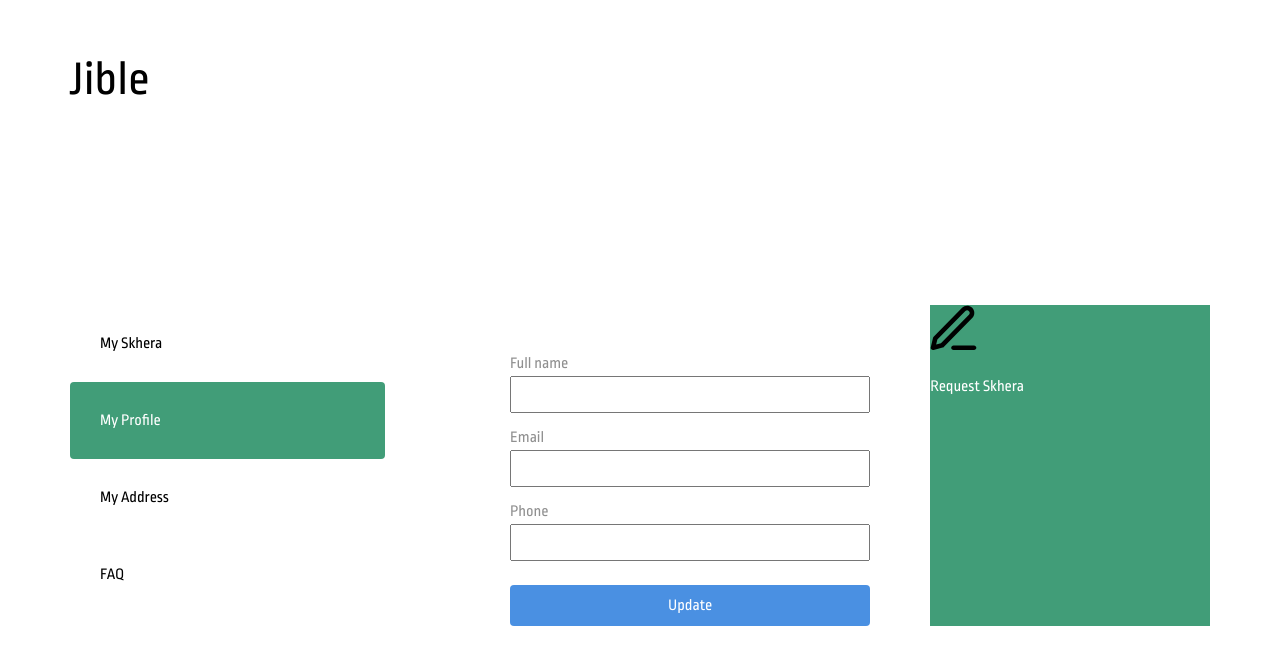
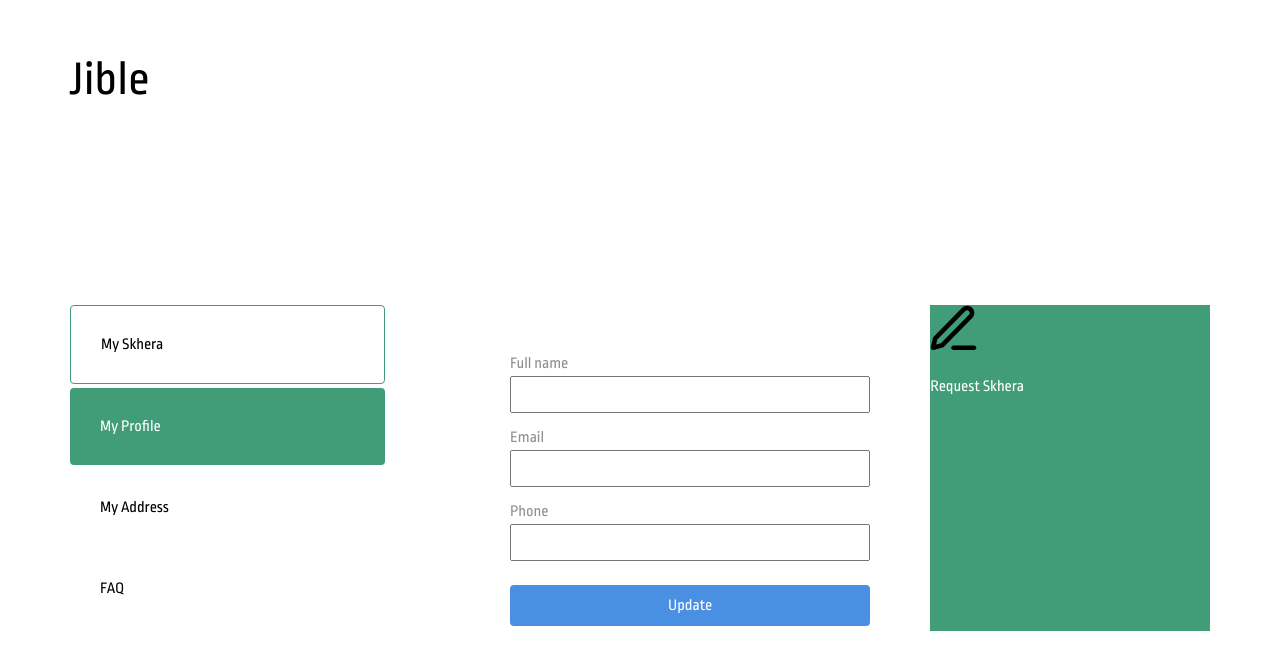
Before and after one commit to DeveloperXY/Jible, a React (Create React App) app: page /profile in a window 1280 px wide. In both pictures the pointer is over the element "My Skhera". Shown: the top 670 px of the page. Built offline with nearby package versions, Linux system fonts and the light colour scheme; what redux-immutable-state-invariant would draw is missing.

Commit message:
Display a border around the menu items that get hovered.

```diff
--- a/src/components/profile/profilePage.css
+++ b/src/components/profile/profilePage.css
@@ -38,9 +38,27 @@
   border-radius: 4px;
 }
 
+.options-menu-item {
+  margin-bottom: 4px;
+  border-width: 1px;
+}
+
+.options-menu-item:hover {
+  color: black;
+  background-color: white;
+  border-style: solid;
+  border-color: #419d78;
+}
+
 .options-menu-item-selected {
   color: white;
   background-color: #419d78;
+}
+
+.options-menu-item-selected:hover {
+  color: white;
+  background-color: #419d78;
+  border-style: none;
 }
 
 .phone-number {
```
Also changed, not shown: 1 other file (tests, documents, lock files or other folders).
